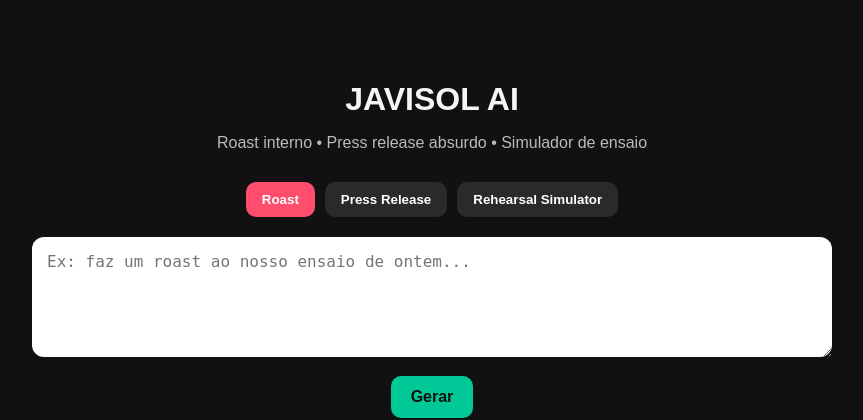
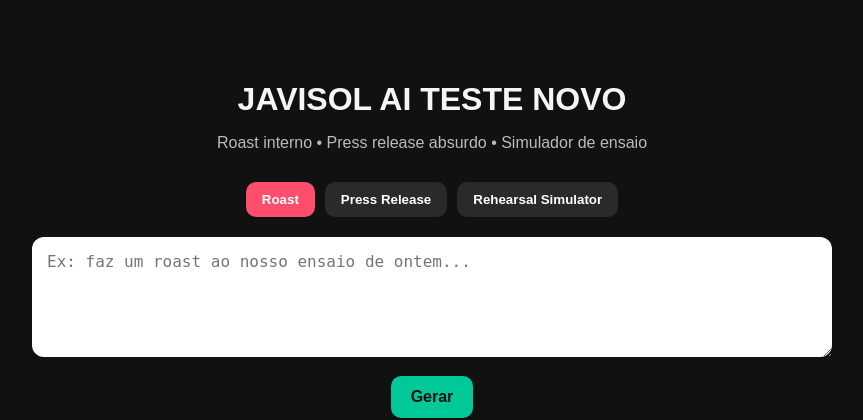
Before and after one commit to joaoaguitar-spec/gemini-flask-agent, a Flask app: page / in a window 1280 px wide. Shown: the top 420 px of the page, without its empty margins (208-1071 px from the left). Run offline with Flask 3, Linux system fonts and the light colour scheme.

Commit message:
Fix HTML properly

```diff
--- a/templates/index.html
+++ b/templates/index.html
@@ -4,6 +4,7 @@
   <meta charset="UTF-8" />
   <meta name="viewport" content="width=device-width, initial-scale=1.0" />
   <title>JAVISOL AI</title>
+
   <style>
     body {
       font-family: Arial, sans-serif;
@@ -99,8 +100,11 @@
     }
   </style>
 </head>
+
 <body>
-  <h1>JAVISOL AI</h1>
+
+  <h1>JAVISOL AI TESTE NOVO</h1>
+
   <p class="subtitle">Roast interno • Press release absurdo • Simulador de ensaio</p>
 
   <div class="modes">
@@ -165,5 +169,6 @@
       }
     }
   </script>
+
 </body>
 </html>
```
